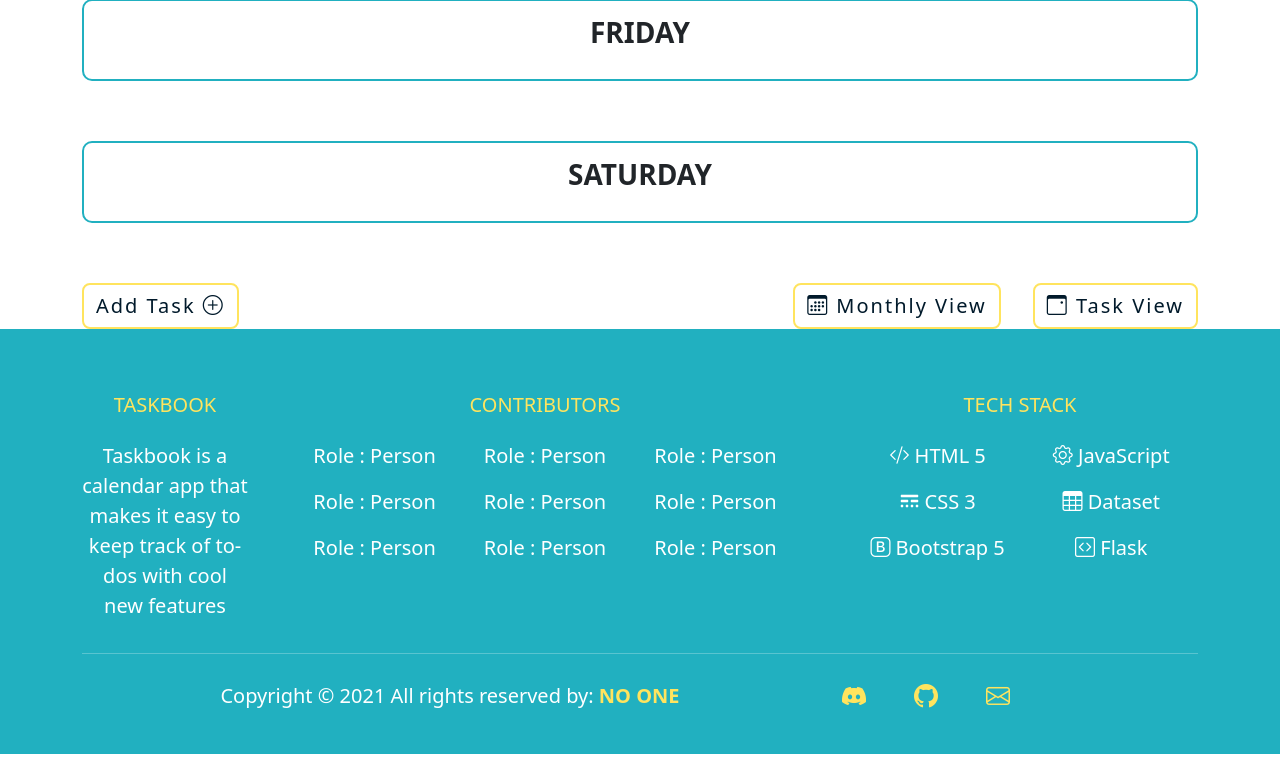
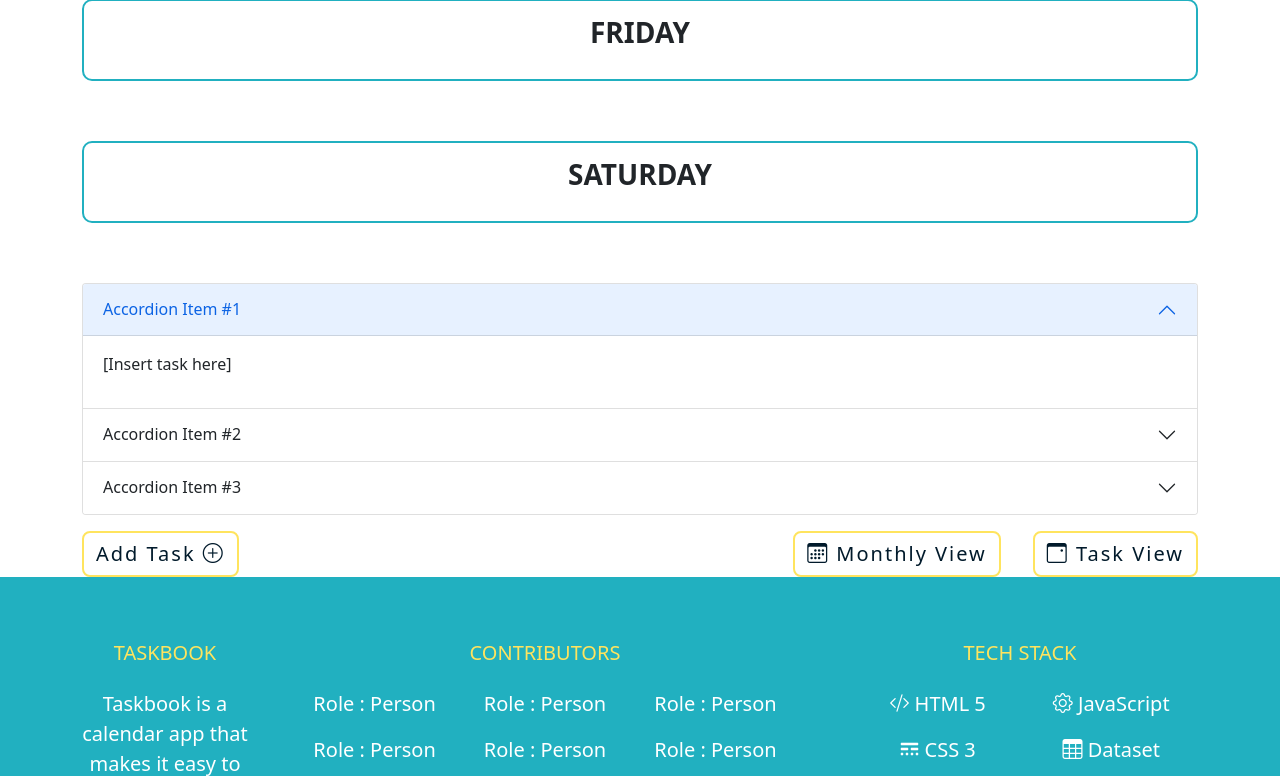
Before and after one commit to ShrutiGupta354/taskbook-SWE, a Flask app: page /weekly in a window 1280 px wide. Shown: the part 860-1636 px from the top of the page. Before the commit the page ends 1614 px from the top, so only its background shows below. Run offline with Flask 2, Linux system fonts and the light colour scheme; the visitor is signed in with stand-in values (Sample User, id 1); some libraries are stand-ins or nearby versions.

Commit message:
Added accordion

```diff
--- a/templates/weekly.html
+++ b/templates/weekly.html
@@ -66,6 +66,47 @@
 </div>
 
 <div class="container">
+  <div class="accordion" id="accordionExample">
+    <div class="accordion-item">
+      <h2 class="accordion-header" id="headingOne">
+        <button class="accordion-button" type="button" data-bs-toggle="collapse" data-bs-target="#collapseOne" aria-expanded="true" aria-controls="collapseOne">
+          Accordion Item #1
+        </button>
+      </h2>
+      <div id="collapseOne" class="accordion-collapse collapse show" aria-labelledby="headingOne" data-bs-parent="#accordionExample">
+        <div class="accordion-body">
+          <p>[Insert task here]</p>
+        </div>
+      </div>
+    </div>
+    <div class="accordion-item">
+      <h2 class="accordion-header" id="headingTwo">
+        <button class="accordion-button collapsed" type="button" data-bs-toggle="collapse" data-bs-target="#collapseTwo" aria-expanded="false" aria-controls="collapseTwo">
+          Accordion Item #2
+        </button>
+      </h2>
+      <div id="collapseTwo" class="accordion-collapse collapse" aria-labelledby="headingTwo" data-bs-parent="#accordionExample">
+        <div class="accordion-body">
+          <p>[Insert task here]</p>
+        </div>
+      </div>
+    </div>
+    <div class="accordion-item">
+      <h2 class="accordion-header" id="headingThree">
+        <button class="accordion-button collapsed" type="button" data-bs-toggle="collapse" data-bs-target="#collapseThree" aria-expanded="false" aria-controls="collapseThree">
+          Accordion Item #3
+        </button>
+      </h2>
+      <div id="collapseThree" class="accordion-collapse collapse" aria-labelledby="headingThree" data-bs-parent="#accordionExample">
+        <div class="accordion-body">
+          <p>[Insert task here]</p>
+        </div>
+      </div>
+    </div>
+  </div>
+</div>
+
+<div class="container">
   <div class="my-3">
       <div class="d-flex float-start">
           {% include 'add_task_button.html' %}
```
